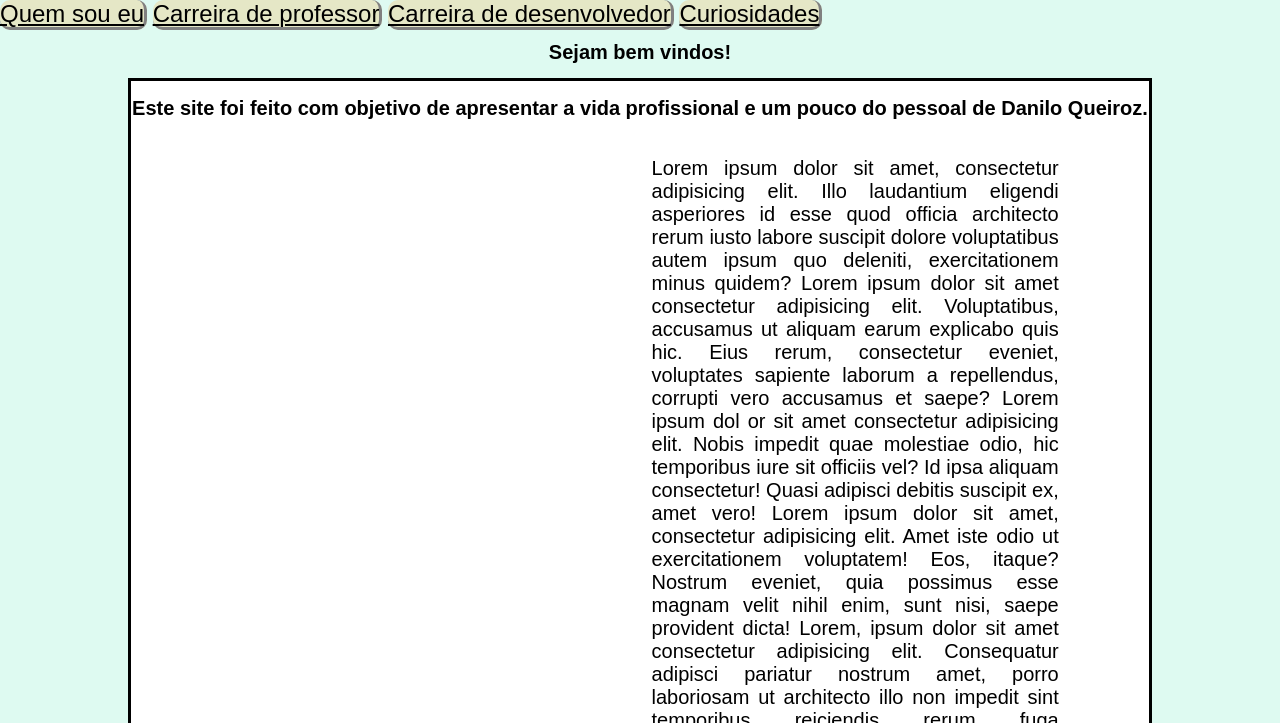
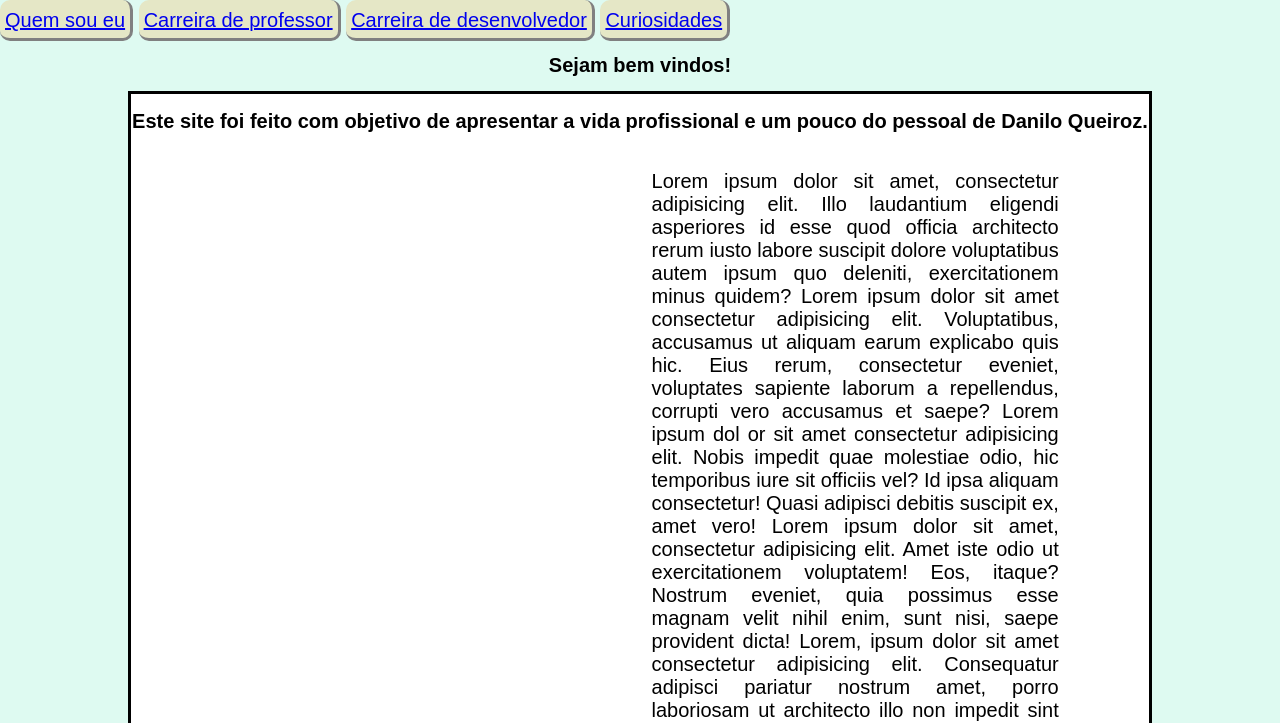
Before and after one commit to DaniloKarasov/site-pessoal, a plain HTML site: page index.html in a window 1280 px wide. Shown: the top 723 px of the page. Drawn offline with Linux system fonts and the light colour scheme.

Commit message:
Adição de lista de ul
Adicionei lista não-ordenada para fazer o menu.

```diff
--- a/css/estilos.css
+++ b/css/estilos.css
@@ -7,16 +7,6 @@
 body {
     margin: 0px;
     background-color: rgb(222, 250, 241);
-}
-
-a.cabecalho {
-    font-size: 24px;
-    background-color: rgb(229, 231, 198);
-    border-bottom-style: solid;
-    border-right-style: solid;
-    border-color: gray ;
-    border-radius: 10px;
-    color: black;
 }
 
 .quadro {
@@ -44,3 +34,22 @@ a.cabecalho {
 .titulo {
     text-align: center;
 }
+
+ul.menu {
+    list-style: none;
+    margin: 0px;
+    padding: 0px;
+}
+
+ul.menu > li {
+    display: inline-block;
+    font-size: 24px;
+    padding: 5px;
+    margin: 0px;
+    background-color: rgb(229, 231, 198);
+    border-bottom-style: solid;
+    border-right-style: solid;
+    border-color: gray ;
+    border-radius: 10px;
+    color: black;
+}
--- a/index.html
+++ b/index.html
@@ -8,10 +8,12 @@
 </head>
 <body>
     <header>
-        <a class="cabecalho" href="https://danilokarasov.github.io/site-pessoal/index">Quem sou eu</a>
-        <a class="cabecalho" href="https://danilokarasov.github.io/site-pessoal/professor">Carreira de professor</a>
-        <a class="cabecalho" href="https://danilokarasov.github.io/site-pessoal/desenvolvedor">Carreira de desenvolvedor</a>
-        <a class="cabecalho" href="https://danilokarasov.github.io/site-pessoal/curiosidades">Curiosidades</a>
+        <ul class="menu">
+            <li><a href="https://danilokarasov.github.io/site-pessoal/index">Quem sou eu</a></li>
+            <li><a href="https://danilokarasov.github.io/site-pessoal/professor">Carreira de professor</a></li>
+            <li><a href="https://danilokarasov.github.io/site-pessoal/desenvolvedor">Carreira de desenvolvedor</a></li>
+            <li><a href="https://danilokarasov.github.io/site-pessoal/curiosidades">Curiosidades</a></li>
+        </ul>
     </header>
 
     <h1 class="titulo">Sejam bem vindos!</h1>
```
Also changed, not shown: curiosidades.html (+6 -4 lines), desenvolvedor.html (+6 -4 lines), professor.html (+6 -4 lines).
